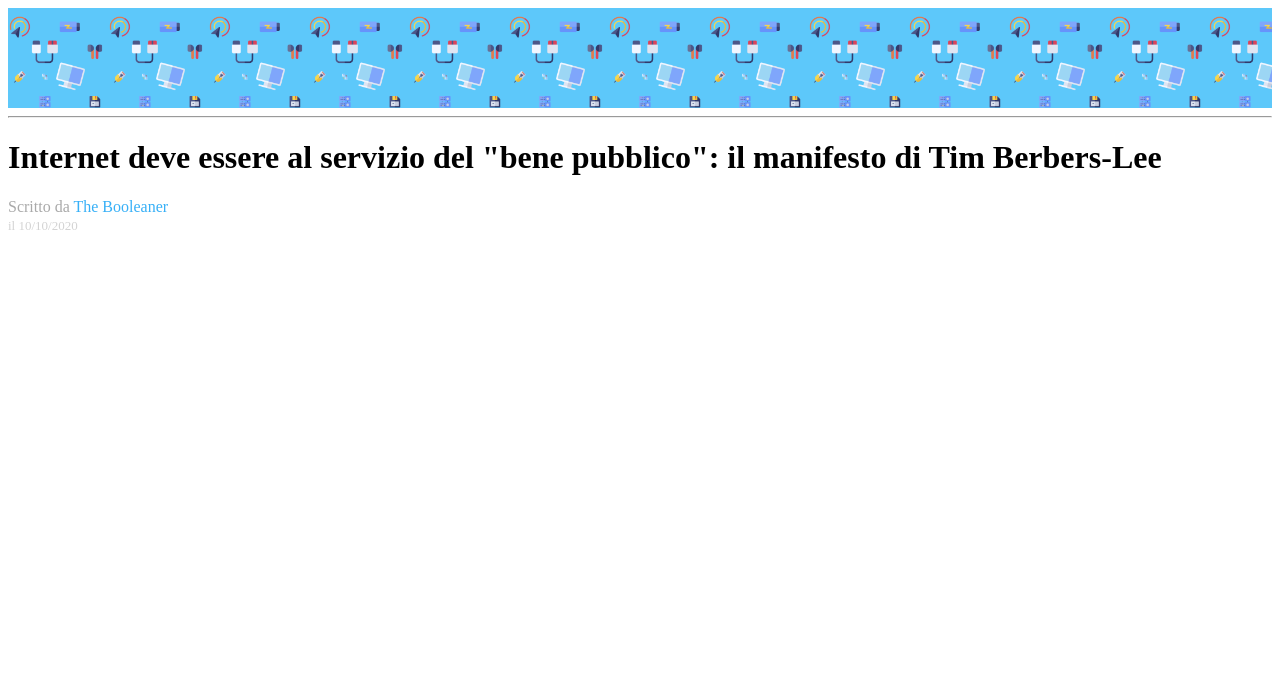
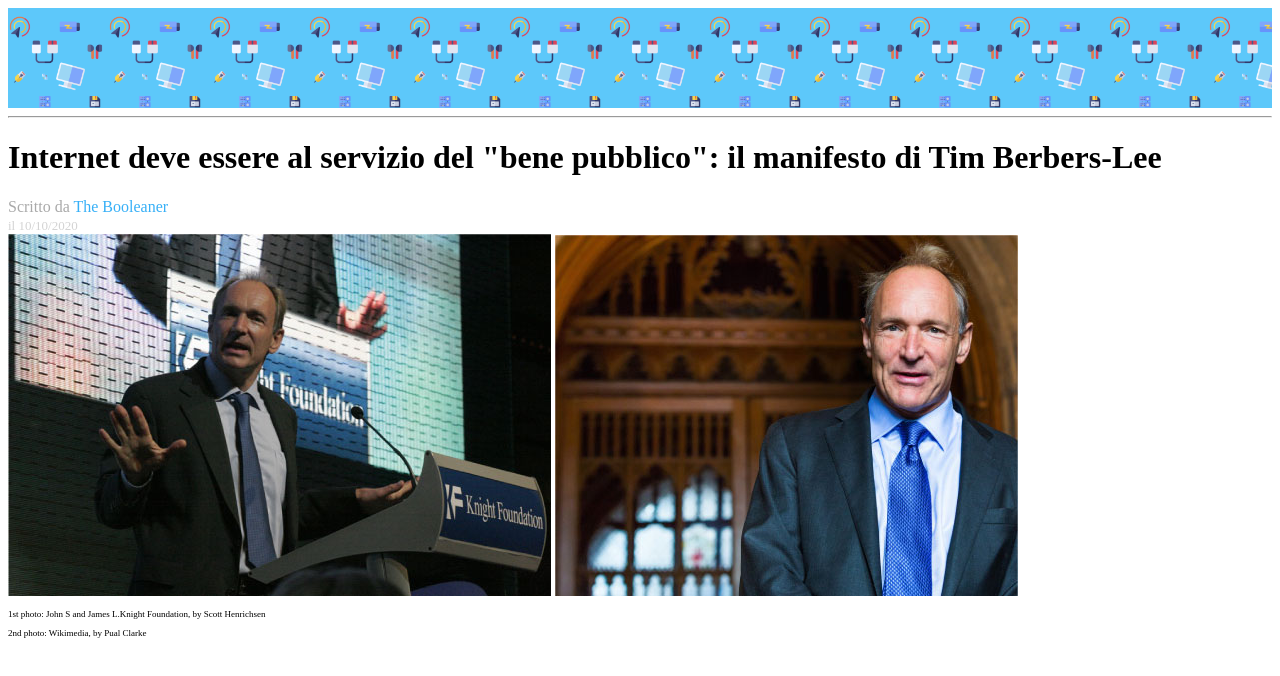
Before and after one commit to Zanco1993/html-css-booleaner, a plain HTML site: page index.html in a window 1280 px wide. Drawn offline with Linux system fonts and the light colour scheme.

Commit message:
aggiunte le immagini e descrizioni

```diff
--- a/css/style.css
+++ b/css/style.css
@@ -2,9 +2,7 @@
     background: url("../img/pattern.png") repeat-x rgb(93, 200, 250);
     height: 100px;
     background-size: contain;
-
 }
-
 #logo{
     background-color: yellow;
     background-image: url("../img/logo.svg") no-repeat;
@@ -25,3 +23,6 @@
     font-size: small;
     color: lightgrey;
 }
+.descrizione_foto{
+    font-size: xx-small;
+}
--- a/index.html
+++ b/index.html
@@ -27,6 +27,16 @@
             <span id="nome_del_scrittore">The Booleaner</span>  <br>
             <span id="data_pubblicazione">il 10/10/2020</span>
         </div>
+
+        <section>
+            <img src="./img/tim-1.jpg" alt="">
+            <img src="./img/tim-2.jpg" alt="">
+            <p class="descrizione_foto">1st photo: John S and James L.Knight Foundation, by Scott Henrichsen</p>
+            <p class="descrizione_foto">2nd photo: Wikimedia, by Pual Clarke</p>
+        </section>
+
+
+
     </main>
 
 </body>
```
